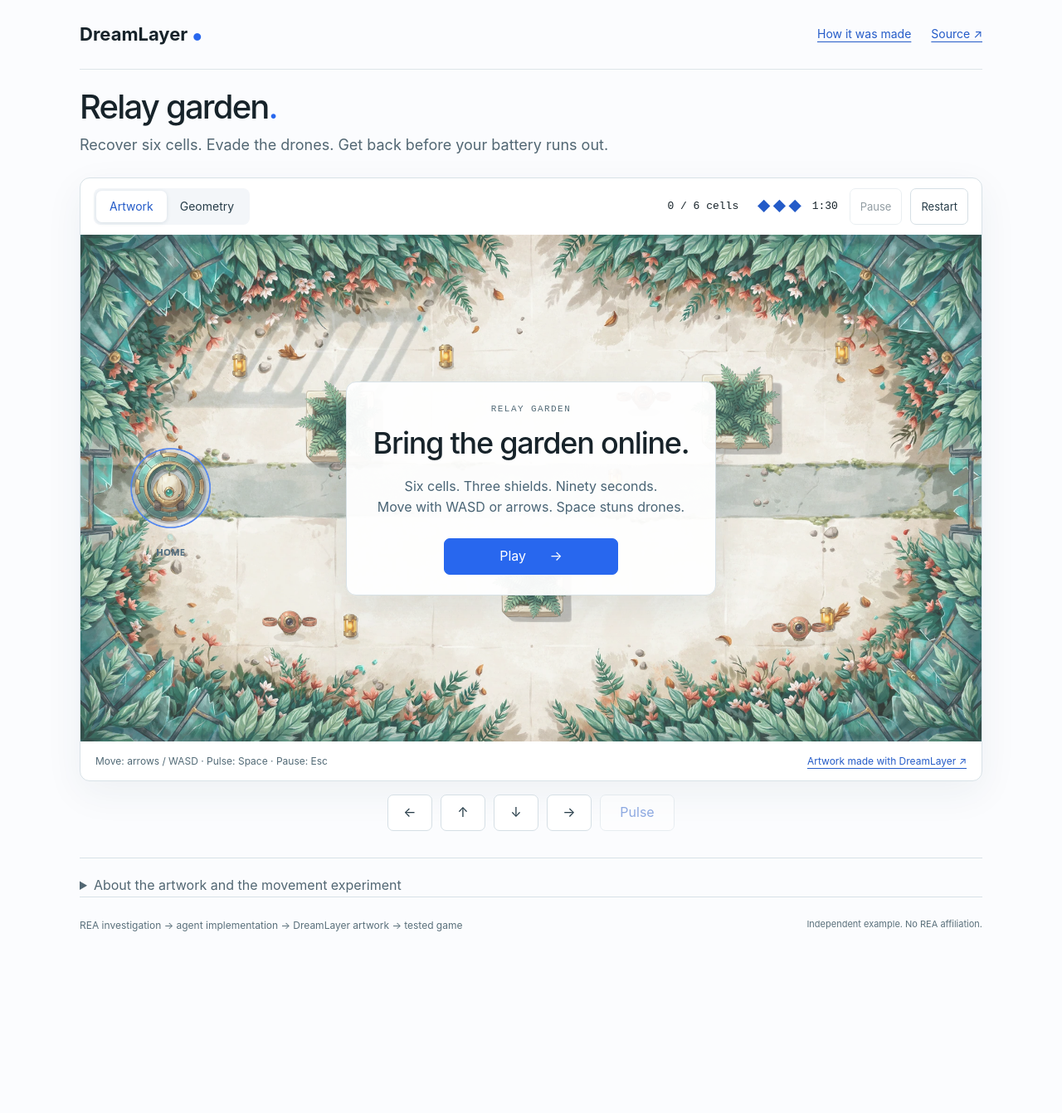
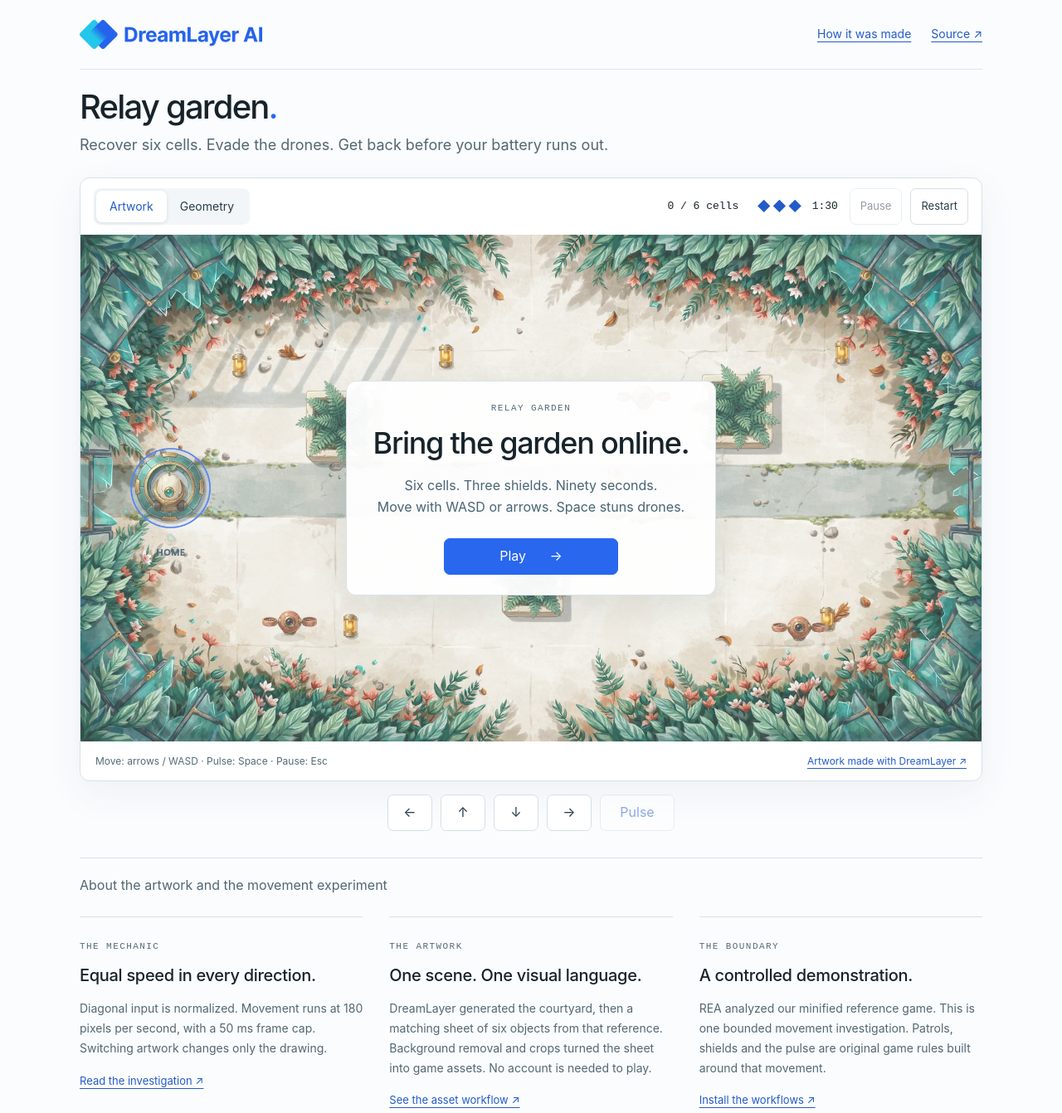
Before and after one commit to TheDesignFounder/dreamlayer-game-assets, a website with bundled scripts: page demo/index.html in a window 1280 px wide. Shown: the top 1342 px of the page at 83% size. Before the commit the page ends 1165 px from the top, so only its background shows below. Built offline with nearby package versions, Linux system fonts and the light colour scheme.

Commit message:
Polish game branding and keep resource links in new tabs

```diff
--- a/demo/index.html
+++ b/demo/index.html
@@ -17,14 +17,24 @@
   <body>
     <main>
       <header class="masthead">
-        <a href="https://dreamlayer.io" class="brand"
-          >DreamLayer<span class="brand-dot">●</span></a
-        >
+        <a href="https://dreamlayer.io" class="brand">
+          <img
+            src="assets/dreamlayer-wordmark.webp"
+            alt="DreamLayer AI"
+            width="220"
+            height="35"
+          />
+        </a>
         <nav aria-label="About this game">
           <a
             href="https://github.com/TheDesignFounder/dreamlayer-game-assets/blob/main/docs/asset-workflow.md"
+            target="_blank"
+            rel="noopener"
             >How it was made</a
-          ><a href="https://github.com/TheDesignFounder/dreamlayer-game-assets"
+          ><a
+            href="https://github.com/TheDesignFounder/dreamlayer-game-assets"
+            target="_blank"
+            rel="noopener"
             >Source ↗</a
           >
         </nav>
@@ -77,6 +87,8 @@
             >Move: arrows / WASD · Pulse: Space · Pause: Esc</span
           ><a
             href="https://github.com/TheDesignFounder/dreamlayer-game-assets/blob/main/assets/manifest.json"
+            target="_blank"
+            rel="noopener"
             >Artwork made with DreamLayer ↗</a
           >
         </div>
@@ -90,12 +102,12 @@
           Pulse
         </button>
       </div>
-      <details class="making-of">
-        <summary>About the artwork and the movement experiment</summary>
-        <section class="notes">
+      <section class="making-of" aria-labelledby="about-title">
+        <h2 id="about-title">About the artwork and the movement experiment</h2>
+        <div class="notes">
           <article>
             <span class="note-index">THE MECHANIC</span>
-            <h2>Equal speed in every direction.</h2>
+            <h3>Equal speed in every direction.</h3>
             <p>
               Diagonal input is normalized. Movement runs at 180 pixels per
               second, with a 50 ms frame cap. Switching artwork changes only the
@@ -103,12 +115,14 @@
             </p>
             <a
               href="https://github.com/TheDesignFounder/dreamlayer-game-assets/blob/main/docs/rea-workflow.md"
+              target="_blank"
+              rel="noopener"
               >Read the investigation ↗</a
             >
           </article>
           <article>
             <span class="note-index">THE ARTWORK</span>
-            <h2>One scene. One visual language.</h2>
+            <h3>One scene. One visual language.</h3>
             <p>
               DreamLayer generated the courtyard, then a matching sheet of six
               objects from that reference. Background removal and crops turned
@@ -116,12 +130,14 @@
             </p>
             <a
               href="https://github.com/TheDesignFounder/dreamlayer-game-assets/blob/main/docs/asset-workflow.md"
+              target="_blank"
+              rel="noopener"
               >See the asset workflow ↗</a
             >
           </article>
           <article>
             <span class="note-index">THE BOUNDARY</span>
-            <h2>A controlled demonstration.</h2>
+            <h3>A controlled demonstration.</h3>
             <p>
               REA analyzed our minified reference game. This is one bounded
               movement investigation. Patrols, shields and the pulse are
@@ -129,11 +145,13 @@
             </p>
             <a
               href="https://github.com/TheDesignFounder/dreamlayer-agent-plugin"
+              target="_blank"
+              rel="noopener"
               >Install the workflows ↗</a
             >
           </article>
-        </section>
-      </details>
+        </div>
+      </section>
       <footer>
         REA investigation → agent implementation → DreamLayer artwork → tested
         game <span>Independent example. No REA affiliation.</span>
--- a/demo/style.css
+++ b/demo/style.css
@@ -49,6 +49,8 @@ canvas:focus-visible {
 }
 .masthead {
   display: flex;
+  flex-wrap: wrap;
+  gap: 16px;
   align-items: center;
   justify-content: space-between;
   padding: 24px 0;
@@ -64,8 +66,9 @@ canvas:focus-visible {
   border-top: 1px solid #d8e2e7;
   padding-top: 20px;
 }
-.making-of summary {
-  cursor: pointer;
+.making-of > h2 {
+  margin: 0;
+  font: inherit;
   color: #526773;
 }
 .making-of .notes {
@@ -100,15 +103,14 @@ canvas:focus-visible {
   background: white;
 }
 .brand {
-  font-size: 22px;
-  font-weight: 650;
-  text-decoration: none;
-  color: #17232a;
+  display: inline-flex;
+  align-items: center;
+  flex-shrink: 0;
 }
-.brand-dot {
-  font-size: 12px;
-  color: #2867ee;
-  margin-left: 6px;
+.brand img {
+  display: block;
+  width: 220px;
+  height: auto;
 }
 .edition,
 .eyebrow,
@@ -298,7 +300,7 @@ canvas {
   border-top: 1px solid #d8e2e7;
   padding-top: 20px;
 }
-.notes h2 {
+.notes h3 {
   font-size: 20px;
   font-weight: 550;
   line-height: 1.35;
@@ -331,6 +333,9 @@ footer span {
   }
   .masthead {
     padding: 18px 0;
+  }
+  .brand img {
+    width: 180px;
   }
   .edition {
     display: none;
```
Also changed, not shown: THIRD_PARTY_NOTICES.md (+3 -0 lines), README.md, assets/manifest.json, demo/assets/dreamlayer-wordmark.webp (added).
